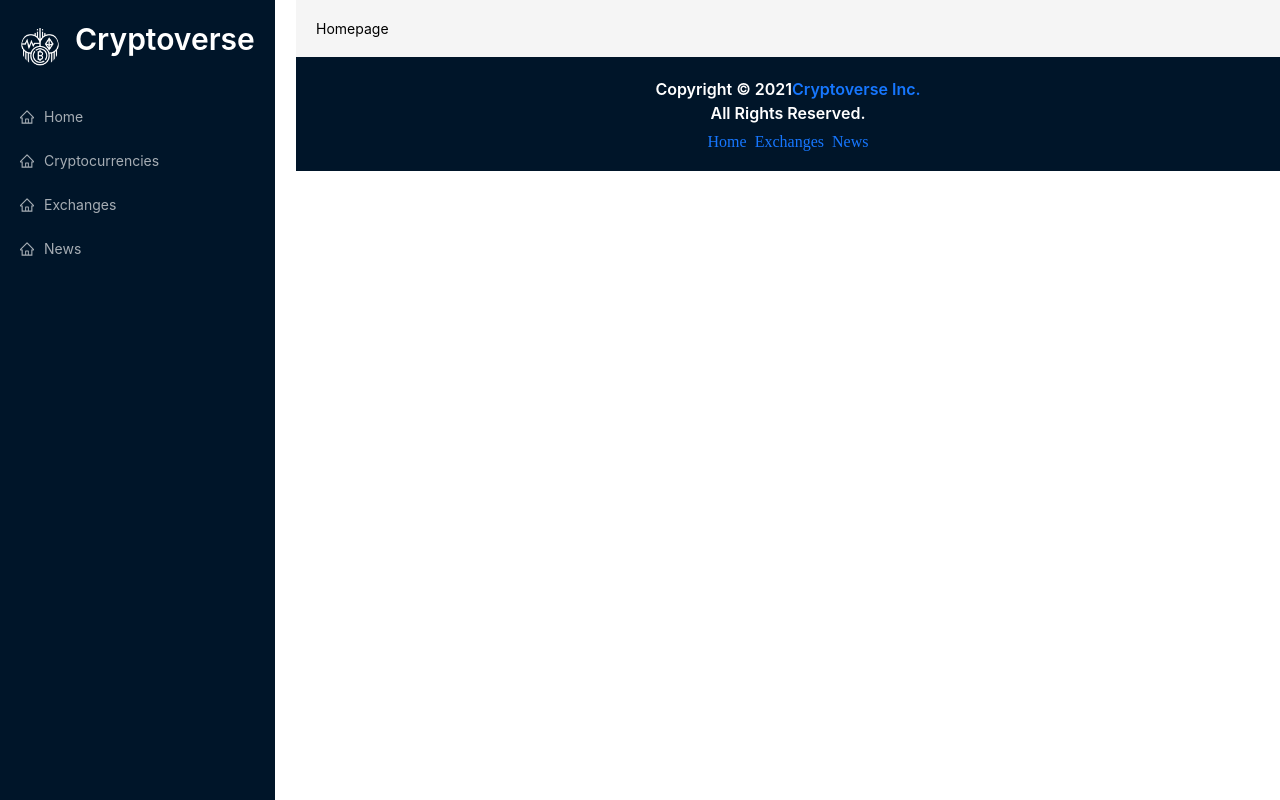
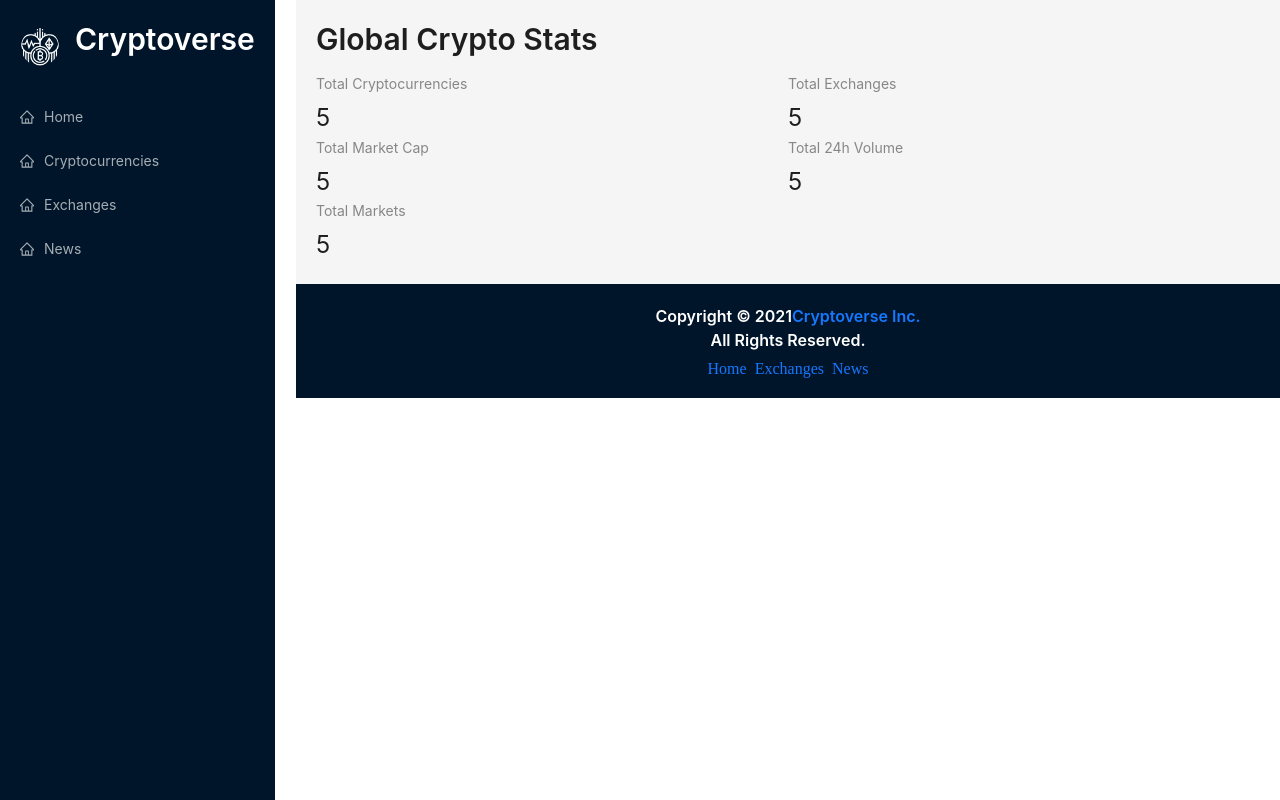
Before and after one commit to fbuonojr/crypto_yt, a React (Create React App) app in the folder crypto_react/: page / in a window 1280 px wide. Built offline with nearby package versions, Linux system fonts and the light colour scheme.

Commit message:
api fetch function

```diff
--- a/crypto_react/src/components/Homepage.jsx
+++ b/crypto_react/src/components/Homepage.jsx
@@ -1,9 +1,24 @@
-import React from 'react'
+import React from 'react';
+import millify from 'millify';
+import { Typography, Row, Col, Statistic } from 'antd';
+import { Link } from 'react-router-dom';
+
+const { Title  } = Typography;
 
 const Homepage = () => {
   return (
-    <div>Homepage</div>
+    <>
+      <Title level={2} className='heading'>Global Crypto Stats</Title>
+      <Row>
+        {/* total span of 24 so 12 is half of screen */}
+        <Col span={12}><Statistic title="Total Cryptocurrencies" value="5"/></Col>
+        <Col span={12}><Statistic title="Total Exchanges" value="5"/></Col>
+        <Col span={12}><Statistic title="Total Market Cap" value="5"/></Col>
+        <Col span={12}><Statistic title="Total 24h Volume" value="5"/></Col>
+        <Col span={12}><Statistic title="Total Markets" value="5"/></Col>
+      </Row>
+    </>
   )
 }
 
-export default Homepage
+export default Homepage;
```
Also changed, not shown: crypto_react/src/services/cryptoApi.js (added, +17 -0 lines).
